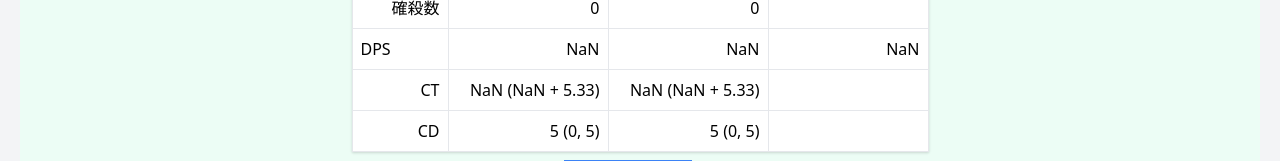
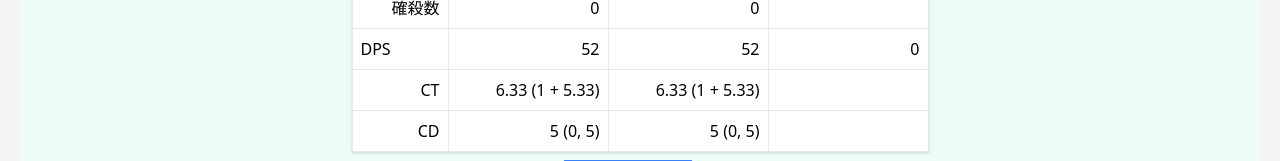
Before and after one commit to matsuura0831/RagnarokOrigin, a Vue app: page /#/magic in a window 1280 px wide. Shown: the part 296-457 px from the top of the page. Built offline with nearby package versions, Linux system fonts and the light colour scheme; what @meforma/vue-toaster would draw is missing.

Commit message:
fix bug. #17

```diff
--- a/src/views/Magic.vue
+++ b/src/views/Magic.vue
@@ -357,7 +357,7 @@ export default {
         t += this.getGearHandler('ME高速詠唱').run();
       }
 
-      return Math.max(0, skill.fcast * (1 - equip / 100) * (1 - equip.fcast_p / 100) - t);
+      return Math.max(0, skill.fcast * (1 - equip / 100) * (1 - weapon.fcast_p / 100) - t);
     },
 
     getDelay(status) {
```
